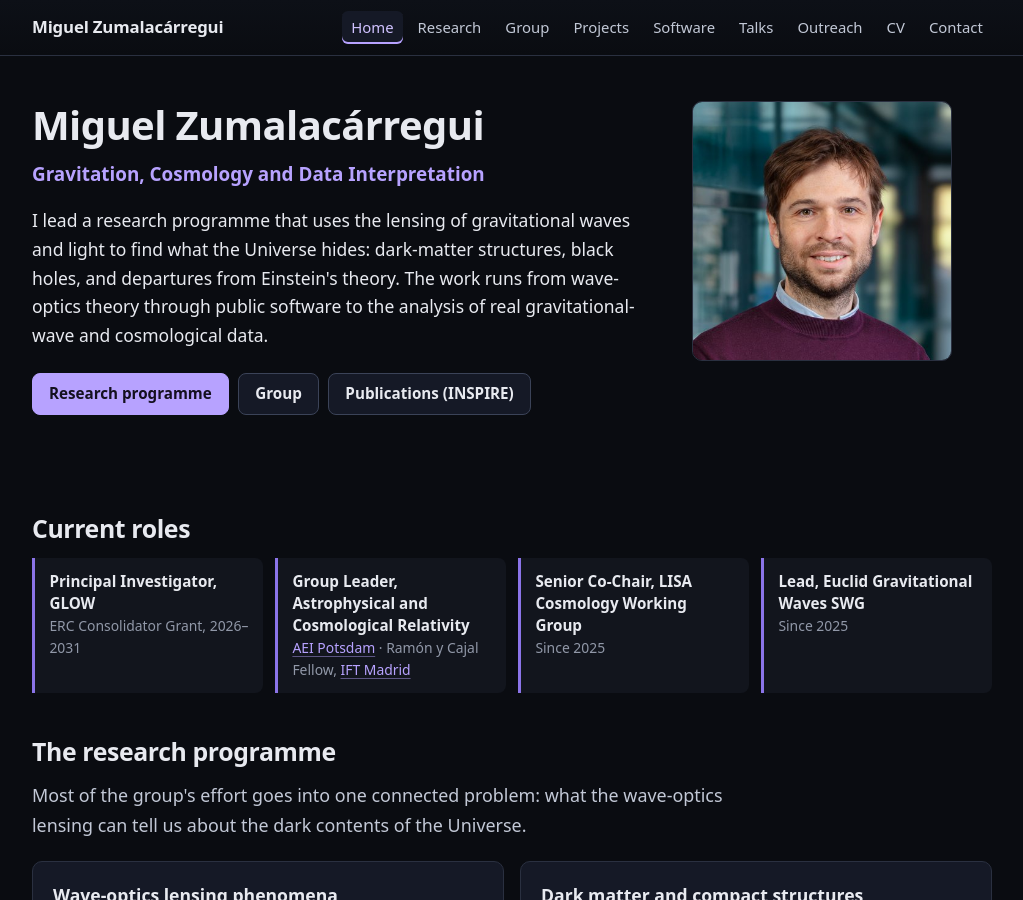
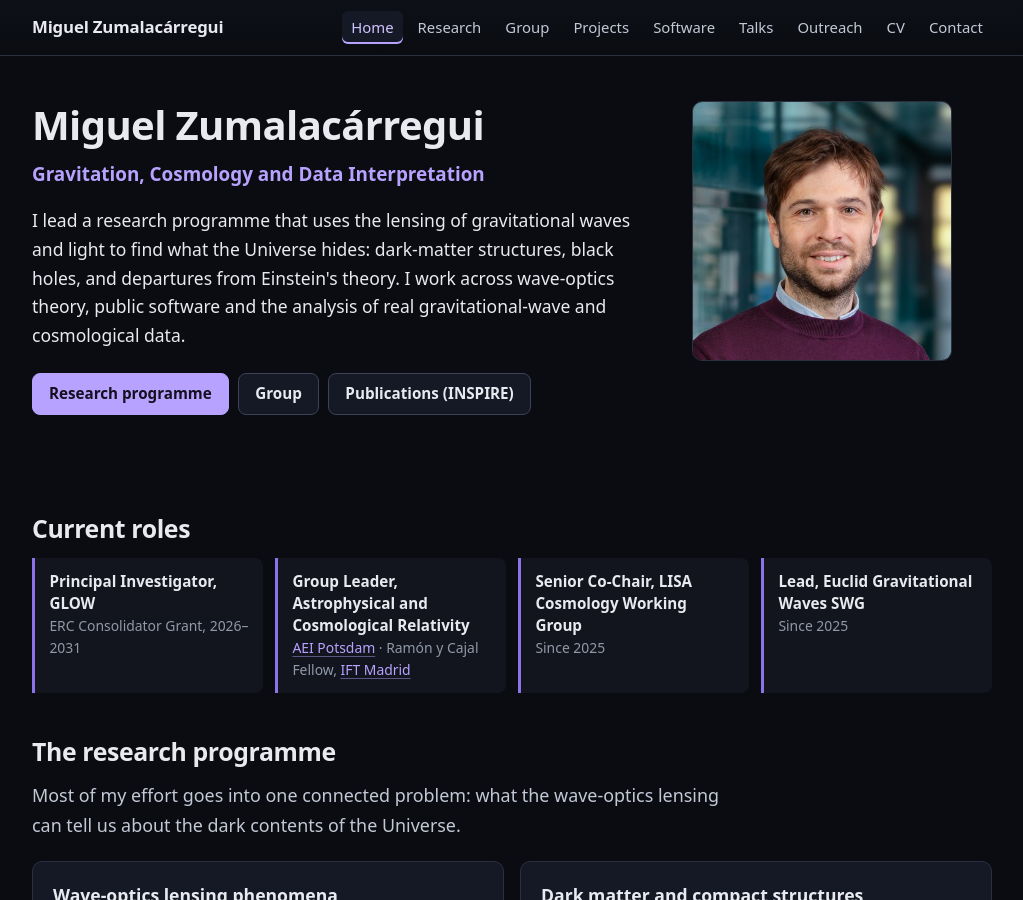
Before and after one commit to miguelzuma/miguelzuma.github.io, a Jekyll site: the page built from index.html, in a window 1280 px wide and 900 px high. Shown: the whole window, without its empty margins (128-1151 px from the left). Built offline with Jekyll 4.4.1, drawn with Linux system fonts in a browser that asks for light colours.

Commit message:
Prefer first person in the site prose
Co-Authored-By: Claude Opus 5 (1M context) <noreply@anthropic.com>
Claude-Session: https://claude.ai/code/session_01E2ZbXszK9qt9svKVxU5Yrt

```diff
--- a/contact.html
+++ b/contact.html
@@ -67,7 +67,7 @@ description: >-
     <article class="card">
       <h3 class="card-title">Scientific collaboration</h3>
       <p>
-        The group works on wave-optics lensing, dark-matter substructure,
+        My group works on wave-optics lensing, dark-matter substructure,
         black-hole binaries and gravitational-wave propagation. My own bandwidth
         is very limited, so if your question falls squarely in one person's area
         it is usually faster and more productive to write to them directly —
--- a/index.html
+++ b/index.html
@@ -19,9 +19,9 @@ description: >-
       <p>
         I lead a research programme that uses the lensing of gravitational waves
         and light to find what the Universe hides: dark-matter structures, black
-        holes, and departures from Einstein's theory. The work runs from
-        wave-optics theory through public software to the analysis of real
-        gravitational-wave and cosmological data.
+        holes, and departures from Einstein's theory. I work across wave-optics
+        theory, public software and the analysis of real gravitational-wave and
+        cosmological data.
       </p>
       <div class="btn-row">
         <a class="btn btn-primary" href="{{ '/research.html' | relative_url }}">Research programme</a>
@@ -64,7 +64,7 @@ description: >-
   <section class="section" aria-labelledby="programme-heading">
     <h2 id="programme-heading">The research programme</h2>
     <p class="lede">
-      Most of the group's effort goes into one connected problem: what the
+      Most of my effort goes into one connected problem: what the
       wave-optics lensing can tell us about the dark contents of the Universe.
     </p>
 
--- a/outreach.html
+++ b/outreach.html
@@ -176,7 +176,7 @@ description: >-
 
   <h3>Wave-optics lensing and dark energy (2023–2025)</h3>
   <p>
-    The group's work on wave-optics lensing appeared in the Max Planck Society
+    My work on wave-optics lensing appeared in the Max Planck Society
     <a href="https://www.mpg.de/21438017/aei_jb_2023" rel="noopener">2023 Yearbook</a>.
     The project <a href="https://www.aei.mpg.de/1227766/with-einstein-on-crooked-paths" rel="noopener">With Einstein on Crooked Paths</a>
     was funded by Max Planck supporting members as the
--- a/projects.html
+++ b/projects.html
@@ -4,7 +4,7 @@ nav: projects
 title: "Projects & Funding"
 eyebrow: "Programmes"
 lede: >-
-  Four current programmes support the group's work, led by the GLOW ERC
+  Four current programmes support my group's work, led by the GLOW ERC
   Consolidator Grant. Together they fund postdoctoral and doctoral positions,
   the development of public software, and an explicit outreach commitment.
 description: >-
--- a/research.html
+++ b/research.html
@@ -379,7 +379,7 @@ description: >-
       Wave-optics lensing is computationally awkward: the amplification factor is
       an oscillatory integral over a Fermat potential with singular structure, and
       a naive evaluation is far too slow to sit inside a parameter-estimation
-      loop. A large part of the programme is therefore methodological — finding
+      loop. A large part of my work is therefore methodological — finding
       formulations that are both accurate and fast enough to run on catalogues
       rather than on single events.
     </p>
--- a/software.html
+++ b/software.html
@@ -4,7 +4,7 @@ nav: software
 title: "Scientific Software"
 eyebrow: "GLoW, hi_class and related projects"
 lede: >-
-  Two flagship open-source codes anchor the group's work: GLoW for wave-optics
+  Two open-source codes anchor my group's work: GLoW for wave-optics
   gravitational lensing, and hi_class for cosmology in general scalar–tensor
   theories. Both are public, documented and used well beyond our own papers.
 description: >-
```
